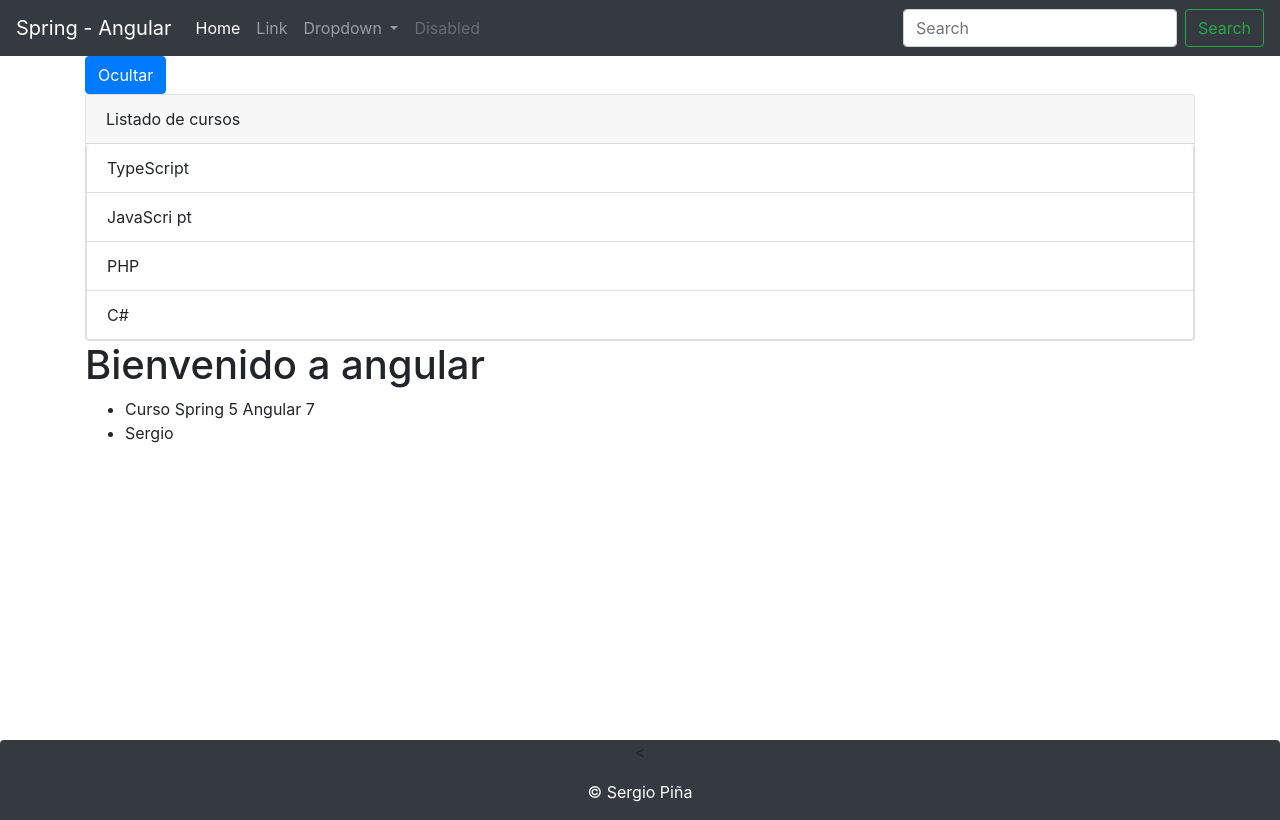
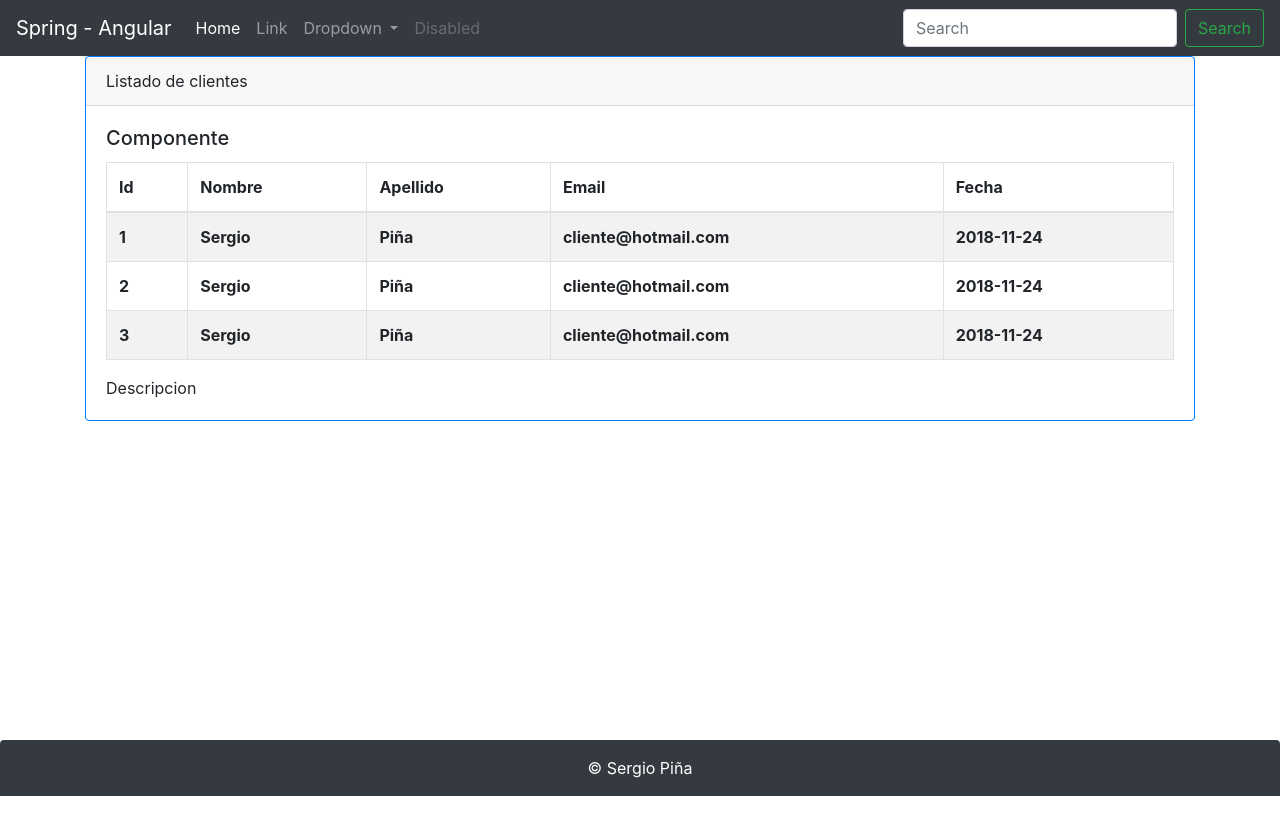
Before and after one commit to SergioEstebanPi/clientes-app, an Angular app: page /clientes in a window 1280 px wide. Built offline with nearby package versions, Linux system fonts and the light colour scheme.

Commit message:
Cambio para mostrar lista de clientes

```diff
--- a/src/app/app.component.html
+++ b/src/app/app.component.html
@@ -1,13 +1,6 @@
 <!--The content below is only a placeholder and can be replaced.-->
 <app-header></app-header>
 <div class="container">
-  <app-directiva></app-directiva>
-  <h1>
-    {{ title }}
-  </h1>
-  <ul>
-    <li>{{ curso }}</li>
-    <li>{{ profesor }}</li>
-  </ul>
+  <app-clientes></app-clientes>
 </div>
 <app-footer></app-footer>
--- a/src/app/app.module.ts
+++ b/src/app/app.module.ts
@@ -6,13 +6,15 @@
 import { HeaderComponent } from './header/header.component';
 import { FooterComponent } from './footer/footer.component';
 import { DirectivaComponent } from './directiva/directiva.component';
+import { ClientesComponent } from './clientes/clientes.component';
 
 @NgModule({
   declarations: [
     AppComponent,
     HeaderComponent,
     FooterComponent,
-    DirectivaComponent
+    DirectivaComponent,
+    ClientesComponent
   ],
   imports: [
     BrowserModule
--- /dev/null
+++ b/src/app/clientes/cliente.ts
@@ -0,0 +1,7 @@
+export class Cliente {
+  id: number;
+  nombre: string;
+  apellido: string;
+  createAt: string;
+  email: string;
+}
--- /dev/null
+++ b/src/app/clientes/clientes.component.html
@@ -0,0 +1,31 @@
+<div class="card border-primary mb-3">
+  <div class="card-header">
+    Listado de clientes
+  </div>
+  <div class="card-body">
+    <h5 class="card-title">Componente</h5>
+    <table class="table table-bordered table-striped">
+      <thead>
+        <tr>
+          <th>Id</th>
+          <th>Nombre</th>
+          <th>Apellido</th>
+          <th>Email</th>
+          <th>Fecha</th>
+        </tr>
+      </thead>
+      <tbody>
+        <tr *ngFor="let cliente of clientes">
+          <th>{{ cliente.id }}</th>
+          <th>{{ cliente.nombre }}</th>
+          <th>{{ cliente.apellido }}</th>
+          <th>{{ cliente.email }}</th>
+          <th>{{ cliente.createAt }}</th>
+        </tr>
+      </tbody>
+    </table>
+
+    <p class="card-text">Descripcion</p>
+
+  </div>
+</div>
--- /dev/null
+++ b/src/app/clientes/clientes.component.ts
@@ -0,0 +1,41 @@
+import { Component, OnInit } from '@angular/core';
+
+import { Cliente } from './cliente';
+
+@Component({
+  selector: 'app-clientes',
+  templateUrl: './clientes.component.html',
+  styleUrls: ['./clientes.component.css']
+})
+export class ClientesComponent implements OnInit {
+
+  clientes:Cliente[] = [
+    {
+      id: 1,
+      nombre: "Sergio",
+      apellido: "Piña",
+      email: "cliente@hotmail.com",
+      createAt: "2018-11-24"
+    },
+    {
+      id: 2,
+      nombre: "Sergio",
+      apellido: "Piña",
+      email: "cliente@hotmail.com",
+      createAt: "2018-11-24"
+    },
+    {
+      id: 3,
+      nombre: "Sergio",
+      apellido: "Piña",
+      email: "cliente@hotmail.com",
+      createAt: "2018-11-24"
+    }
+  ];
+
+  constructor() { }
+
+  ngOnInit() {
+  }
+
+}
--- a/src/app/footer/footer.component.html
+++ b/src/app/footer/footer.component.html
@@ -1,6 +1,6 @@
 <footer>
   <div class="bg-dark rounded-top text-center">
-    <<div class="container py-2">
+    <div class="container py-2">
       <p class="text-white my-2">
         &copy; {{ autor.nombre + ' ' + autor.apellido }}
       </p>
```
Also changed, not shown: src/app/clientes/clientes.component.css (added), 1 other file (tests, documents, lock files or other folders).
